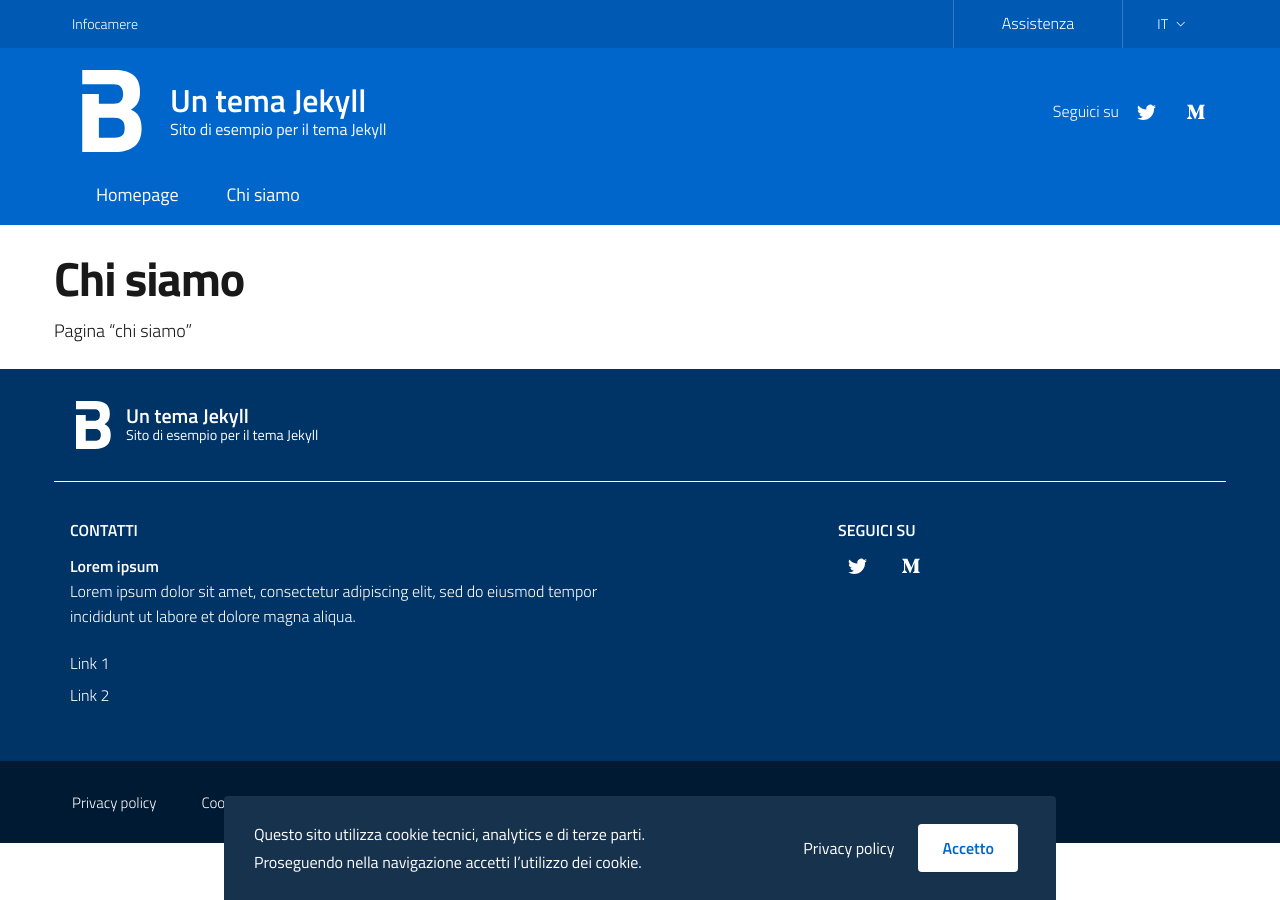
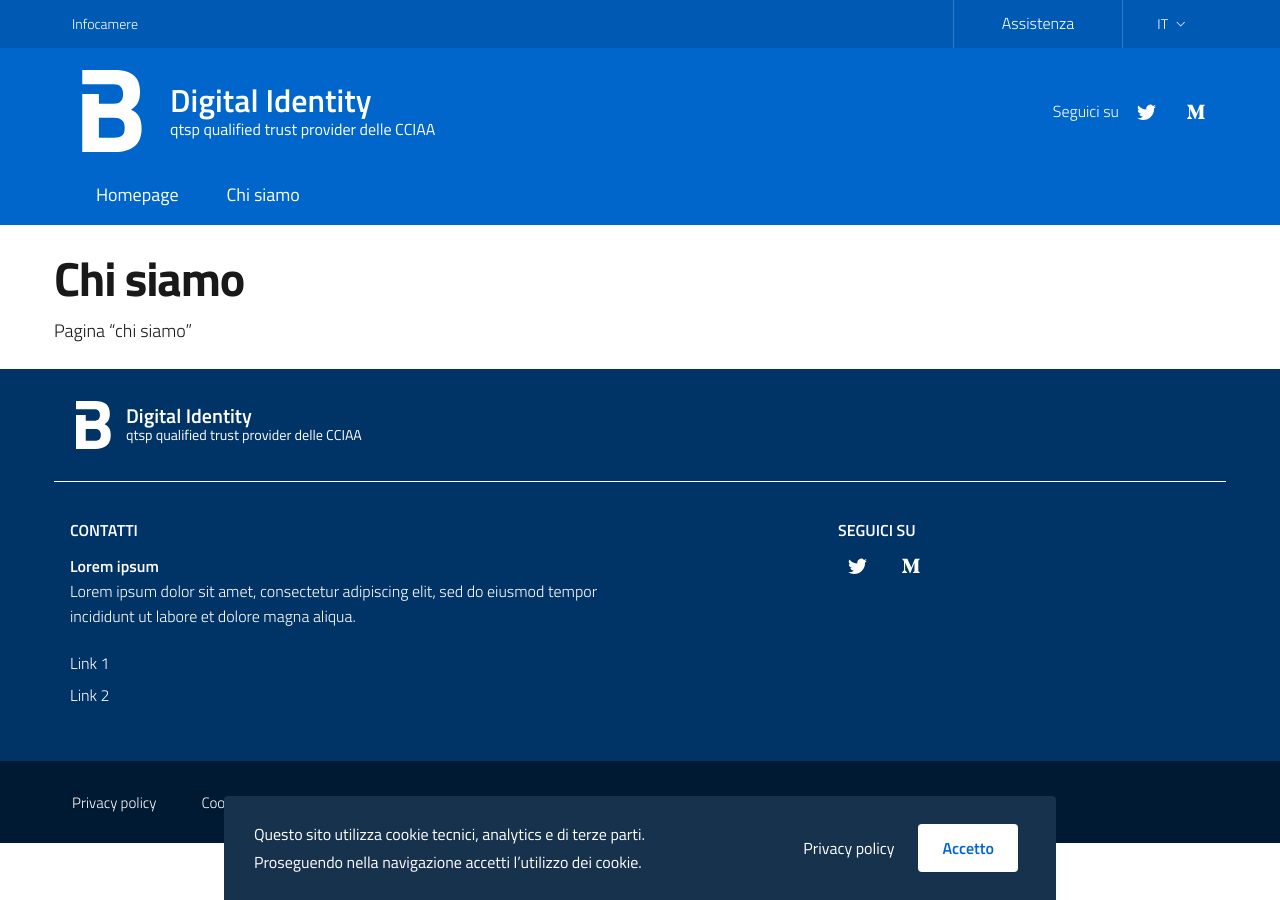
Before and after one commit to RobeDesign/GitHub_Pages-Test, a Jekyll site: the page built from it/chi-siamo.md, in a window 1280 px wide. Built offline with Jekyll 4.4.1, drawn with Linux system fonts in a browser that asks for light colours.

Commit message:
Update t.yml

```diff
--- a/_data/t.yml
+++ b/_data/t.yml
@@ -7,13 +7,13 @@ social-card: /assets/images/favicons/social-card.png
 
 ## Site name
 name:
-  en: "A Jekyll theme"
-  it: "Un tema Jekyll"
+  en: "Digital Identity"
+  it: "Digital Identity"
 
 ## Site description
 description:
-  en: "A website with a Jekyll theme"
-  it: "Sito di esempio per il tema Jekyll"
+  en: "qtsp qualified trust provider delle CCIAA"
+  it: "qtsp qualified trust provider delle CCIAA"
 
 ## Site author
 author:
```
